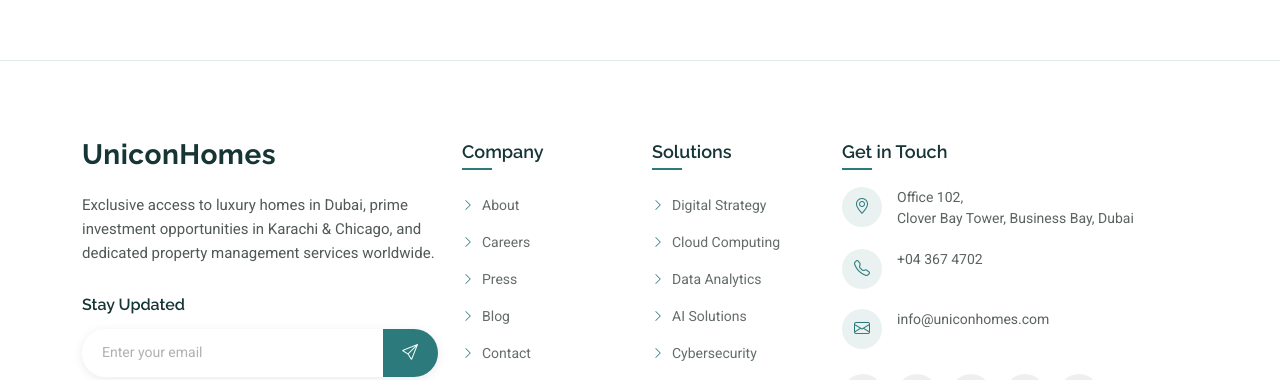
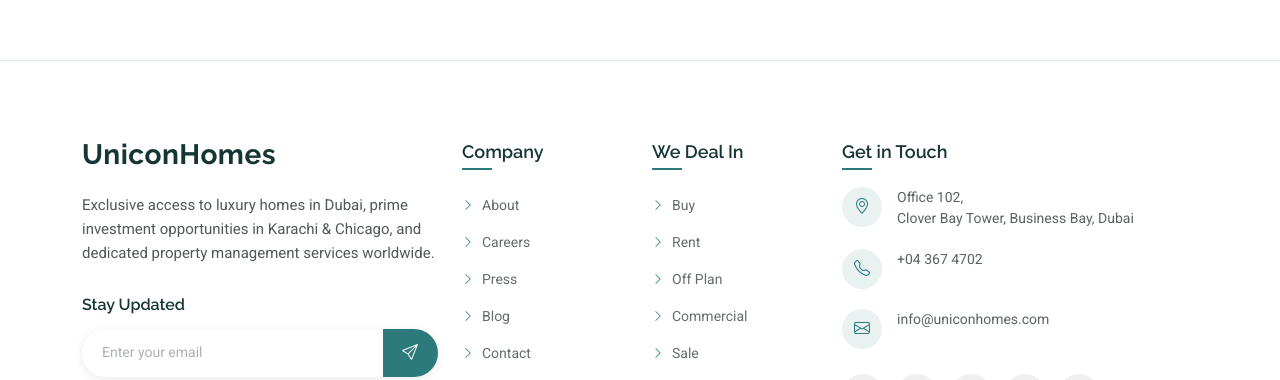
Before and after one commit to aina56/UniconHomes, a plain HTML site: page index.html in a window 1280 px wide. Shown: the part 3451-3831 px from the top of the page. Drawn offline with Linux system fonts and the light colour scheme.

Commit message:
chnaged footer content

```diff
--- a/index.html
+++ b/index.html
@@ -1418,13 +1418,13 @@
 
         <div class="col-lg-2 col-6">
           <div class="footer-links">
-            <h4>Solutions</h4>
+            <h4>We Deal In</h4>
             <ul>
-              <li><a href="#"><i class="bi bi-chevron-right"></i> Digital Strategy</a></li>
-              <li><a href="#"><i class="bi bi-chevron-right"></i> Cloud Computing</a></li>
-              <li><a href="#"><i class="bi bi-chevron-right"></i> Data Analytics</a></li>
-              <li><a href="#"><i class="bi bi-chevron-right"></i> AI Solutions</a></li>
-              <li><a href="#"><i class="bi bi-chevron-right"></i> Cybersecurity</a></li>
+              <li><a href="#"><i class="bi bi-chevron-right"></i> Buy</a></li>
+              <li><a href="#"><i class="bi bi-chevron-right"></i> Rent</a></li>
+              <li><a href="#"><i class="bi bi-chevron-right"></i> Off Plan</a></li>
+              <li><a href="#"><i class="bi bi-chevron-right"></i> Commercial</a></li>
+              <li><a href="#"><i class="bi bi-chevron-right"></i> Sale</a></li>
             </ul>
           </div>
         </div>
```
